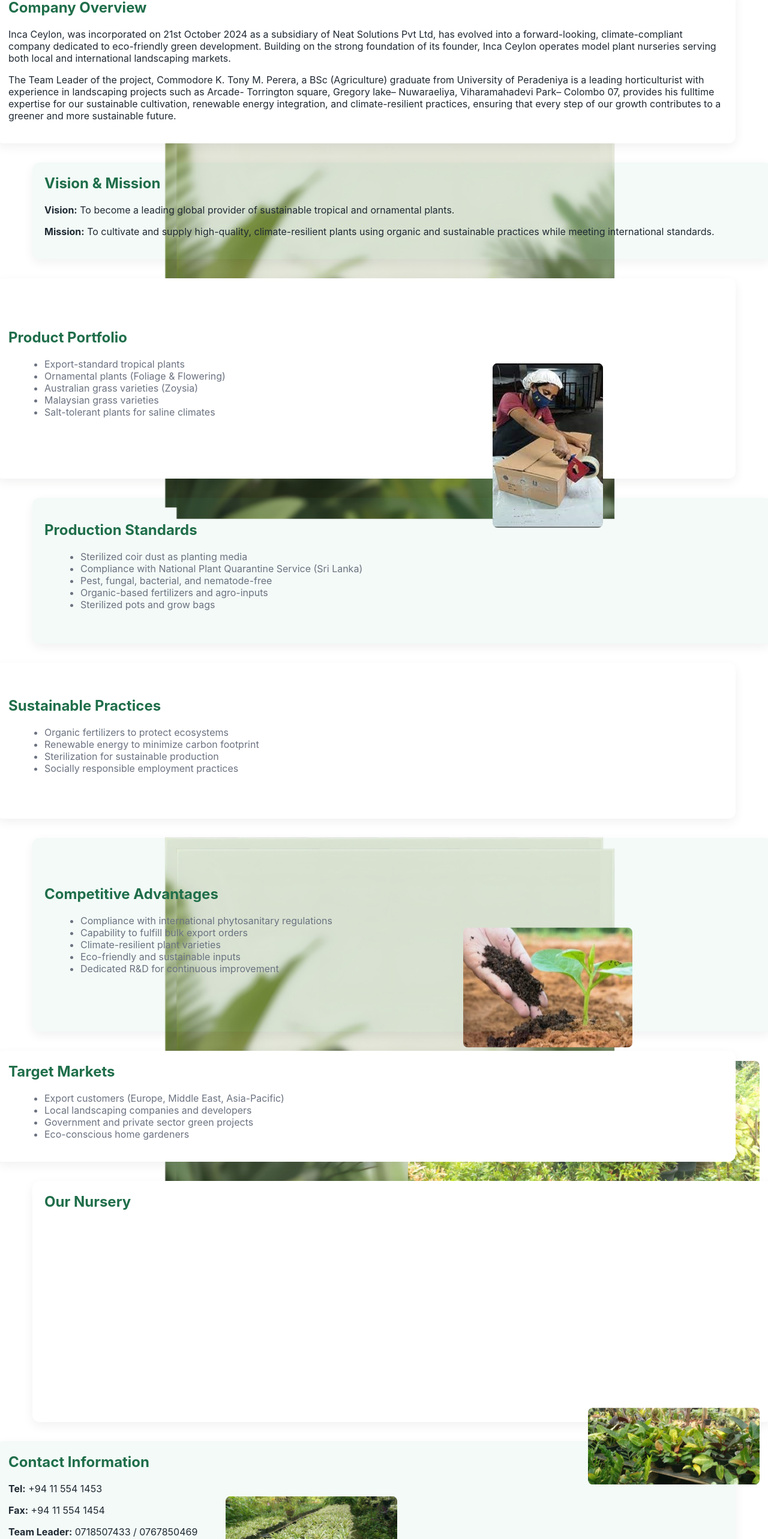
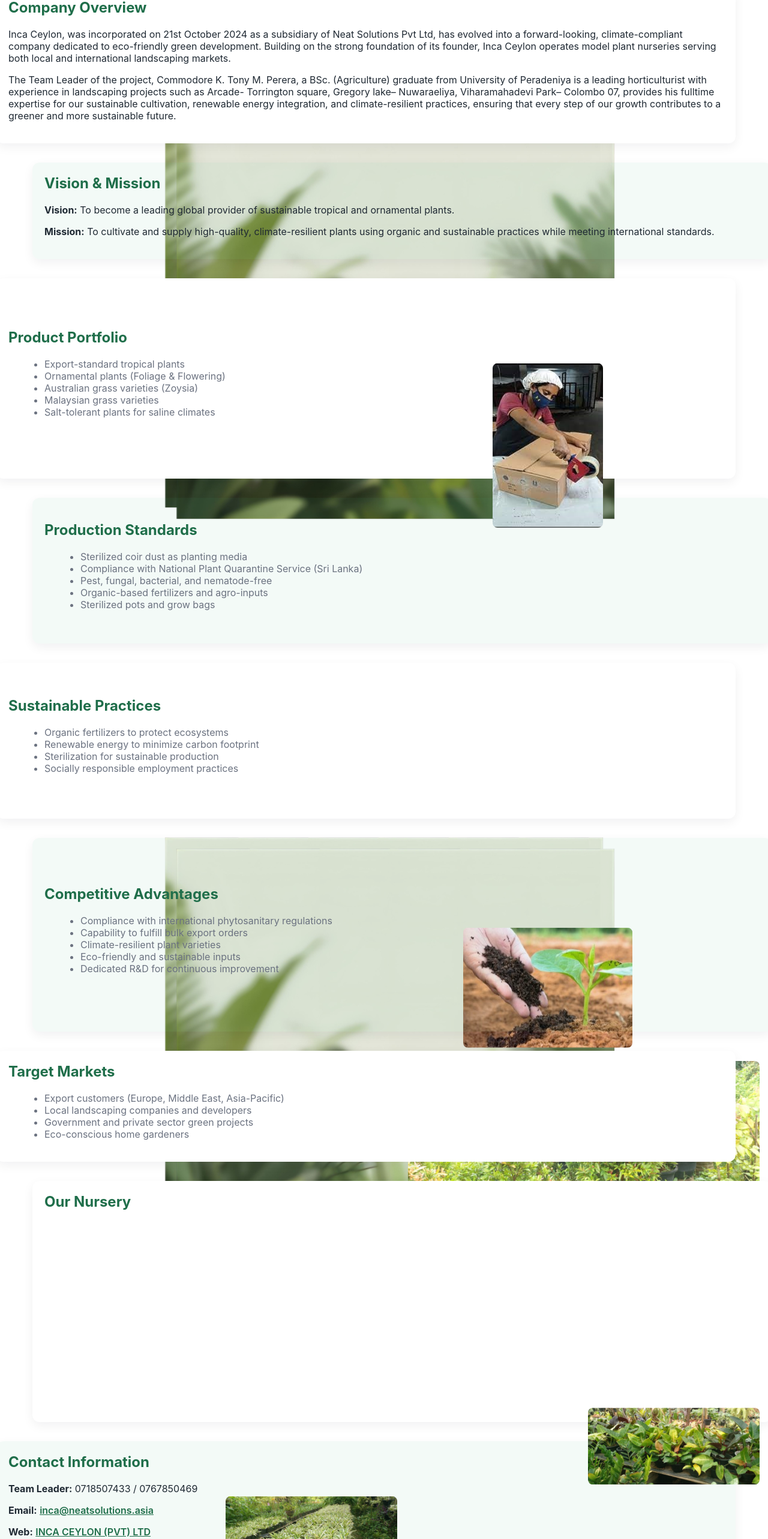
Before and after one commit to Chandima810/neatsolutions, a React (Create React App) app: page / in a window 1280 px wide. Shown: the part 159-2725 px from the top of the page at 60% size. Built offline with nearby package versions, Linux system fonts and the light colour scheme.

Commit message:
updated again link modified .gitignore

```diff
--- a/src/App.js
+++ b/src/App.js
@@ -111,7 +111,7 @@
           <h2>Company Overview</h2>
           <p>
             Inca Ceylon, was incorporated on 21st October 2024 as a subsidiary of Neat Solutions Pvt Ltd, has evolved into a forward-looking, climate-compliant company dedicated to eco-friendly green development. Building on the strong foundation of its founder, Inca Ceylon operates model plant nurseries serving both local and international landscaping markets.
-<p>The Team Leader of the project, Commodore K. Tony M. Perera, a BSc (Agriculture) graduate from University of Peradeniya is a leading horticulturist with experience in landscaping projects such as Arcade- Torrington square, Gregory lake– Nuwaraeliya,  Viharamahadevi Park– Colombo 07, provides his fulltime expertise for our sustainable cultivation, renewable energy integration, and climate-resilient practices, ensuring that every step of our growth contributes to a greener and more sustainable future.</p>
+<p>The Team Leader of the project, Commodore K. Tony M. Perera, a BSc. (Agriculture) graduate from University of Peradeniya is a leading horticulturist with experience in landscaping projects such as Arcade- Torrington square, Gregory lake– Nuwaraeliya,  Viharamahadevi Park– Colombo 07, provides his fulltime expertise for our sustainable cultivation, renewable energy integration, and climate-resilient practices, ensuring that every step of our growth contributes to a greener and more sustainable future.</p>
 
           </p>
         </section>
@@ -272,12 +272,14 @@
 >
   <h2>Contact Information</h2>
 
-  <p><strong>Tel:</strong> +94 11 554 1453</p>
-  <p><strong>Fax:</strong> +94 11 554 1454</p>
+    <p>
+  <strong>Team Leader:</strong> 0718507433 / 0767850469
+</p>
 
-  <p>
-    <strong>Team Leader:</strong> 0718507433 / 0767850469
-  </p>
+<p>
+  <strong>Email:</strong>{" "}
+  <a href="mailto:inca@neatsolutions.asia">inca@neatsolutions.asia</a>
+</p>
 
   <p>
     <strong>Web:</strong>{" "}
```
